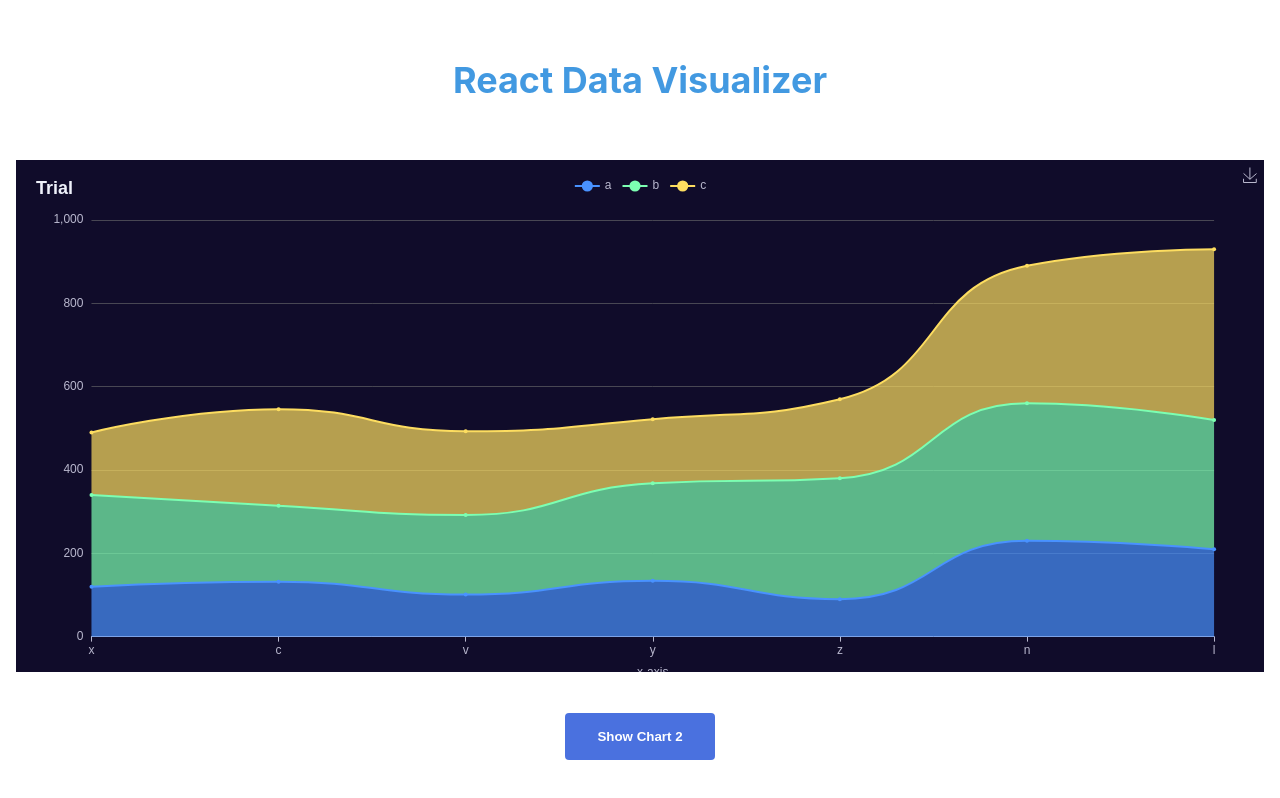
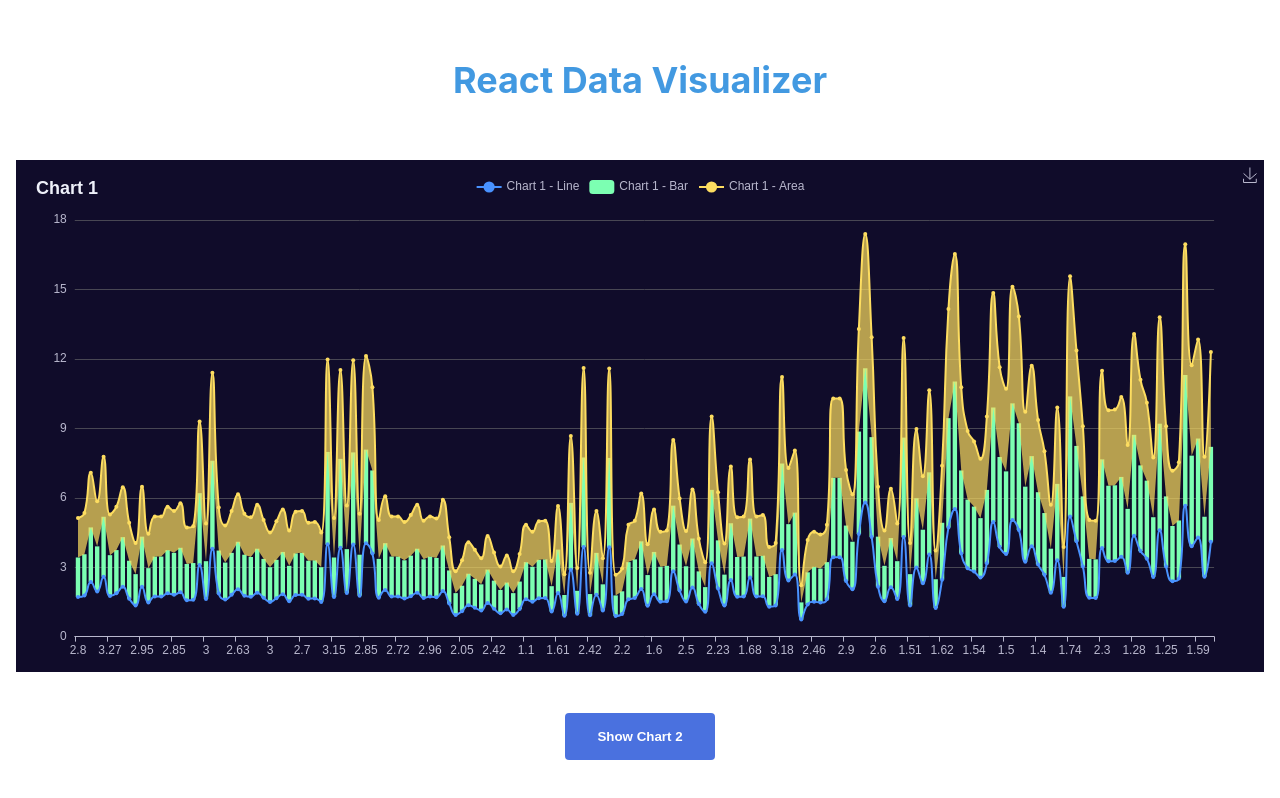
Before and after one commit to theDevSoham/web_data_visualizer, a React (Create React App) app: page / in a window 1280 px wide. Built offline with nearby package versions, Linux system fonts and the light colour scheme; the HTML template or start-up script is replaced by a standard one.

Commit message:
both charts committed

```diff
--- a/src/components/Body.tsx
+++ b/src/components/Body.tsx
@@ -1,7 +1,7 @@
 // local imports
 import React from 'react'
 import ChartDisplay from './ChartDisplay'
-import { getChart1Data } from '../static/helpers'
+import { getChart1Data, getChart2Data } from '../static/helpers'
 import { type ChartDataType } from '../interfaces/interface'
 
 const Body: React.FC = () => {
@@ -22,13 +22,15 @@ const Body: React.FC = () => {
   // useEffect hook
   React.useEffect(() => {
     if (chartNum === 1) setCurrentChartData(getChart1Data())
-    else if (chartNum === 2) setCurrentChartData(getChart1Data())
+    else if (chartNum === 2) setCurrentChartData(getChart2Data())
   }, [chartNum])
 
   // return statement
   return (
     <section className="w-full h-8/10 flex flex-col justify-center items-center">
-      <div className="w-full h-8/10 px-4">{<ChartDisplay chartData={currentChartData} />}</div>
+      <div className="w-full h-8/10 px-4">
+        {<ChartDisplay chartData={currentChartData} currentChart={chartNum} />}
+      </div>
       <div className="w-full h-2/10 flex justify-center items-center">
         <button
           className="bg-blue-700 text-white font-bold py-4 px-8 rounded"
--- a/src/components/ChartDisplay.tsx
+++ b/src/components/ChartDisplay.tsx
@@ -20,7 +20,7 @@ import {
 
 // importing default canvas renderer
 import { CanvasRenderer } from 'echarts/renderers'
-import { type ChartDataType } from '../interfaces/interface'
+import type { OptionType, ChartDataType } from '../interfaces/interface'
 
 // Register the required components
 echarts.use([
@@ -38,13 +38,66 @@ echarts.use([
 
 interface ChartPropTypes {
   chartData: ChartDataType
+  currentChart: number
 }
 
 const ChartDisplay: React.FC<ChartPropTypes> = (props) => {
+  const [currentOption, setCurrentOption] = React.useState<OptionType>(option)
+
+  // useEffect hook
+  React.useEffect(() => {
+    setCurrentOption((currentOption) => {
+      return {
+        ...currentOption,
+        title: {
+          ...currentOption.title,
+          text: `Chart ${props.currentChart}`
+        },
+        legend: {
+          ...currentOption.legend,
+          data: [
+            `Chart ${props.currentChart} - Line`,
+            `Chart ${props.currentChart} - Bar`,
+            `Chart ${props.currentChart} - Area`
+          ]
+        },
+        xAxis: {
+          ...currentOption.xAxis,
+          data: props.chartData.horizontal
+        },
+        series: [
+          {
+            ...currentOption.series[0],
+            name: `Chart ${props.currentChart} - Line`,
+            type: 'line',
+            smooth: true,
+            areaStyle: undefined,
+            data: props.chartData.vertical
+          },
+          {
+            ...currentOption.series[0],
+            name: `Chart ${props.currentChart} - Bar`,
+            type: 'bar',
+            smooth: false,
+            areaStyle: undefined,
+            data: props.chartData.vertical
+          },
+          {
+            ...currentOption.series[0],
+            name: `Chart ${props.currentChart} - Area`,
+            type: 'line',
+            smooth: true,
+            areaStyle: { normal: {} },
+            data: props.chartData.vertical
+          }
+        ]
+      }
+    })
+  }, [props.chartData, props.currentChart])
   return (
     <ReactEChartsCore
       echarts={echarts}
-      option={option}
+      option={currentOption}
       notMerge={true}
       lazyUpdate={true}
       theme={'dark'}
--- a/src/static/helpers.ts
+++ b/src/static/helpers.ts
@@ -20,4 +20,22 @@ const getChart1Data = (): ChartDataType => {
   return { horizontal: flavanoids, vertical: ash }
 }
 
-export { getChart1Data }
+const getChart2Data = (): ChartDataType => {
+  const alcohol = data.map((item) => {
+    if (typeof item.Alcohol === 'string') {
+      return parseFloat(item.Alcohol)
+    }
+
+    return item.Alcohol
+  })
+  const magnesium = data.map((item) => {
+    if (typeof item.Magnesium === 'string') {
+      return parseFloat(item.Magnesium)
+    }
+
+    return item.Magnesium
+  })
+  return { horizontal: alcohol, vertical: magnesium }
+}
+
+export { getChart1Data, getChart2Data }
--- a/src/static/static.ts
+++ b/src/static/static.ts
@@ -1,4 +1,6 @@
-const option = {
+import type { OptionType } from '../interfaces/interface'
+
+const option: OptionType = {
   title: {
     text: 'Trial',
     padding: 20
@@ -28,7 +30,7 @@ const option = {
       name: 'x-axis',
       nameLocation: 'center',
       nameGap: 30,
-      data: ['x', 'c', 'v', 'y', 'z', 'n', 'l']
+      data: [0, 1, 2, 3, 4, 5, 6]
     }
   ],
   yAxis: [
```
Also changed, not shown: src/interfaces/interface.ts (+51 -1 lines).
